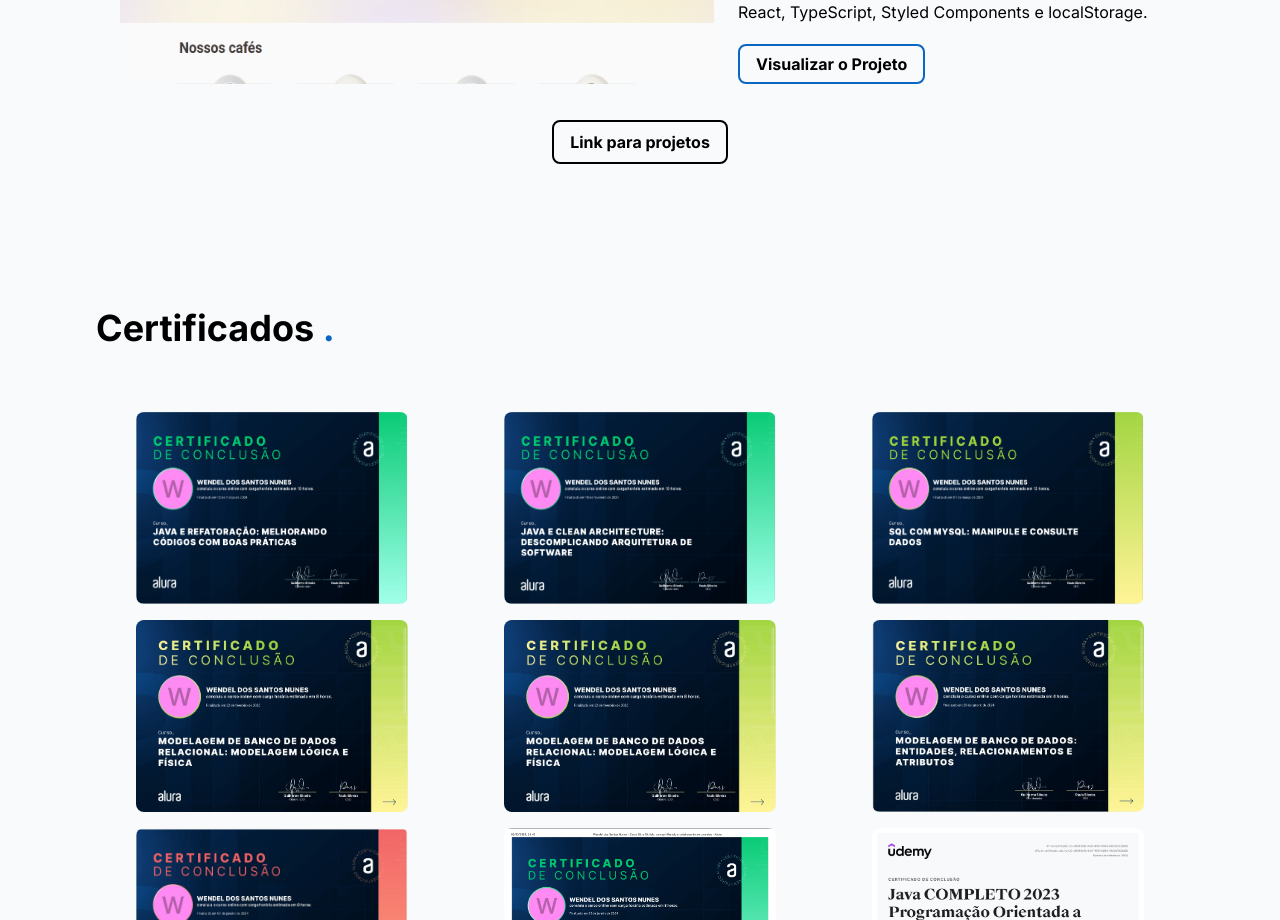
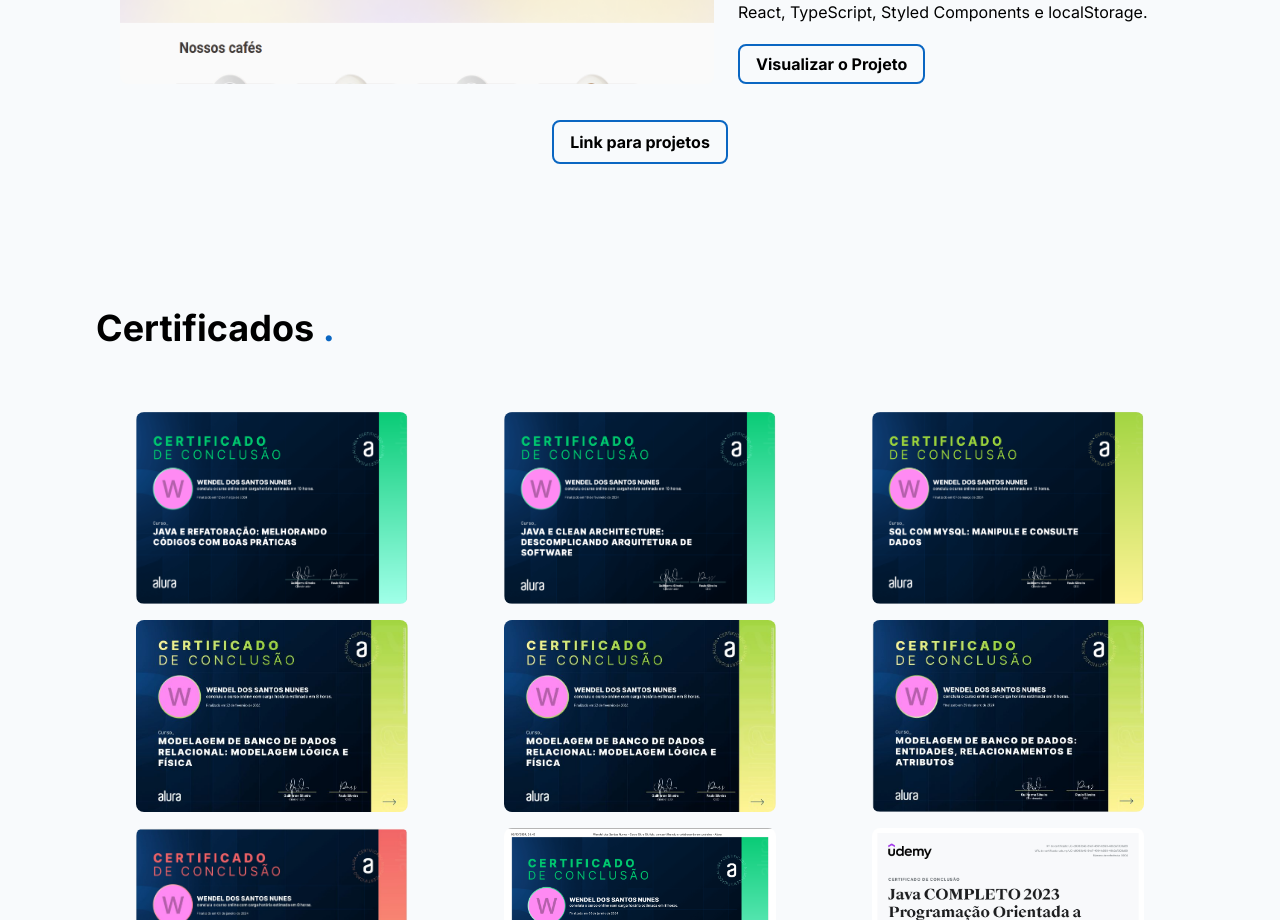
Before and after one commit to WendelSantosNunes/portfolio_v2_netxjs, a Next.js app: page / in a window 1280 px wide. Shown: the part 4124-5044 px from the top of the page. Built offline with nearby package versions, Linux system fonts and the light colour scheme.

Commit message:
Update project

```diff
--- a/src/app/components/Project/index.tsx
+++ b/src/app/components/Project/index.tsx
@@ -85,7 +85,7 @@
           className={`
             dark:text-white font-bold
             border-2 p-2 px-4 rounded-lg
-            hover:text-white hover:bg-color-border-1 hover:border-color-border-1 dark:hover:border-color-border-1 border-black dark:border-white
+            hover:text-white hover:bg-color-border-1 hover:border-color-border-1 border-color-border-1
           `}
         >
           Link para projetos
```
